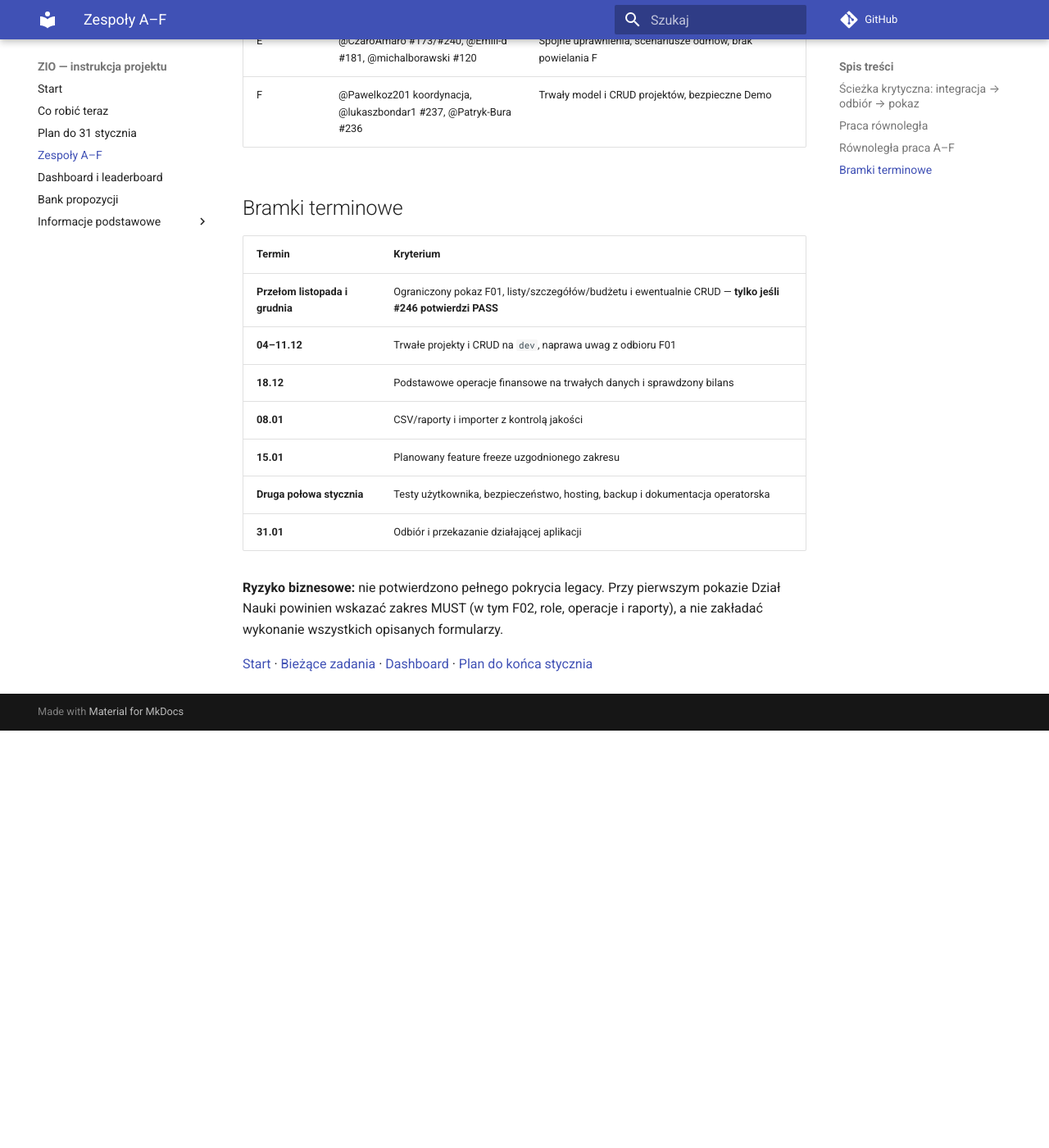
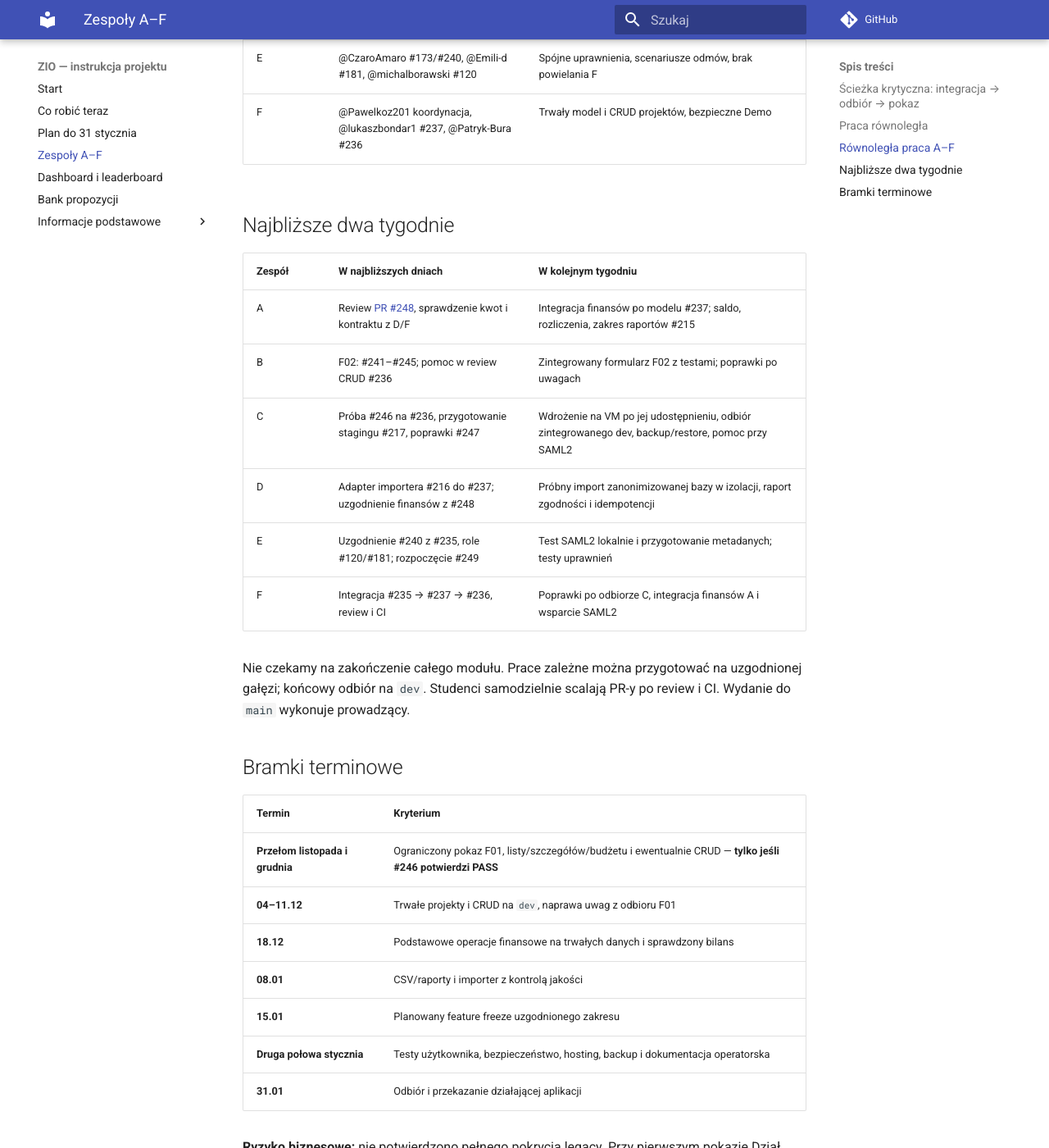
Before and after one commit to zio-wi-pb-mc/pb-science-office-manual, an MkDocs documentation site: the page built from manual/21-roadmap-3-tygodnie.md, in a window 1280 px wide and 1400 px high, scrolled down 1527 px. Shown: the whole window at 82% size. Built offline with MkDocs 1.6.1 and Material for MkDocs 9.7.7, drawn with Linux system fonts in a browser that asks for light colours; comment, search, counter and statistics services are not loaded; before the commit the page ends 2418 px from its top, so only the background shows below that; some of the changed text lies outside the part shown.

Commit message:
docs: update student priorities, staging and university login

```diff
--- a/manual/21-roadmap-3-tygodnie.md
+++ b/manual/21-roadmap-3-tygodnie.md
@@ -24,12 +24,25 @@ A i D mogą już przygotowywać przyrosty na uzgodnionym HEAD #237, C rozpoczą
 
 | Zespół | Zadania już przydzielone | Najbliższy rezultat |
 |---|---|---|
-| A | @dperkowski [#214](https://github.com/zio-wi-pb-mc/pb-science-office/issues/214), @mielonxd [#215](https://github.com/zio-wi-pb-mc/pb-science-office/issues/215) | Mały PR: plan → rezerwacja → wydatek → saldo z PostgreSQL; zakres raportów do uzgodnienia |
+| A | @dperkowski [#214](https://github.com/zio-wi-pb-mc/pb-science-office/issues/214), @mielonxd [#215](https://github.com/zio-wi-pb-mc/pb-science-office/issues/215) | PR #248 (Draft, CI PASS): plan → rezerwacja → wydatek → saldo z PostgreSQL; zakres raportów do uzgodnienia |
 | B | @Camed #241, @karichil #242, @Hackeristi #243, @patrycjachocko #244, @Zapsiu #245 | F02 jako praca równoległa, ale priorytet formularza musi potwierdzić Dział Nauki |
 | C | @wersosn #238/PR #239, @Grinnazar #246, @Maciek-Sawicki #230, @kolyasiquez #196, @Leucist #233 | Odbiór F01 (ręczny PASS, flaky test), Docker Demo, backup/restore i doctor, docelowo ograniczone konto DB (#247: konflikt i CI FAIL; poprawki równolegle) |
 | D | @TS40 [#216](https://github.com/zio-wi-pb-mc/pb-science-office/issues/216) | Adapter importera do kanonicznego ORM i raport porównania/idempotencji |
 | E | @CzaroAmaro #173/#240, @Emili-d #181, @michalborawski #120 | Spójne uprawnienia, scenariusze odmów, brak powielania F |
 | F | @Pawelkoz201 koordynacja, @lukaszbondar1 #237, @Patryk-Bura #236 | Trwały model i CRUD projektów, bezpieczne Demo |
+
+## Najbliższe dwa tygodnie
+
+| Zespół | W najbliższych dniach | W kolejnym tygodniu |
+|---|---|---|
+| A | Review [PR #248](https://github.com/zio-wi-pb-mc/pb-science-office/pull/248), sprawdzenie kwot i kontraktu z D/F | Integracja finansów po modelu #237; saldo, rozliczenia, zakres raportów #215 |
+| B | F02: #241–#245; pomoc w review CRUD #236 | Zintegrowany formularz F02 z testami; poprawki po uwagach |
+| C | Próba #246 na #236, przygotowanie stagingu #217, poprawki #247 | Wdrożenie na VM po jej udostępnieniu, odbiór zintegrowanego dev, backup/restore, pomoc przy SAML2 |
+| D | Adapter importera #216 do #237; uzgodnienie finansów z #248 | Próbny import zanonimizowanej bazy w izolacji, raport zgodności i idempotencji |
+| E | Uzgodnienie #240 z #235, role #120/#181; rozpoczęcie #249 | Test SAML2 lokalnie i przygotowanie metadanych; testy uprawnień |
+| F | Integracja #235 → #237 → #236, review i CI | Poprawki po odbiorze C, integracja finansów A i wsparcie SAML2 |
+
+Nie czekamy na zakończenie całego modułu. Prace zależne można przygotować na uzgodnionej gałęzi; końcowy odbiór na `dev`. Studenci samodzielnie scalają PR-y po review i CI. Wydanie do `main` wykonuje prowadzący.
 
 ## Bramki terminowe
 
```
Also changed, not shown: other parts of manual/21-roadmap-3-tygodnie.md (+1 -1 lines).
